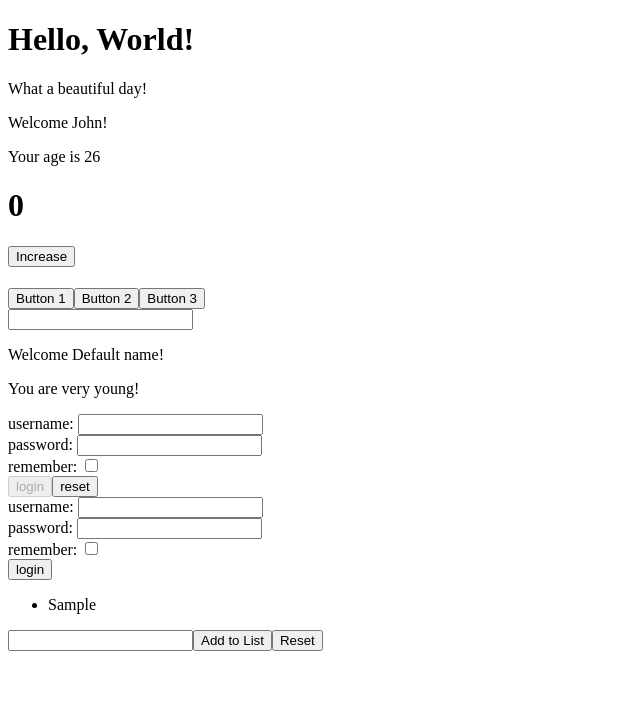
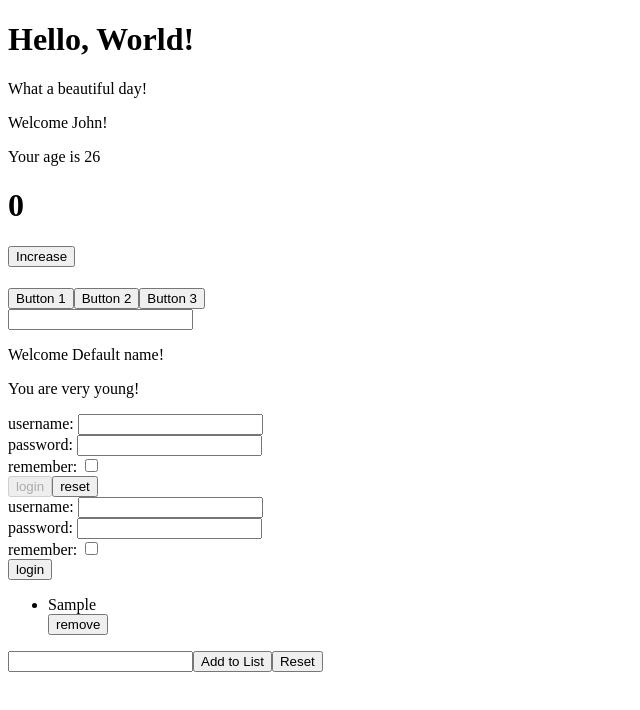
Before and after one commit to Aliberk17/react-exercises, a React (Create React App) app: page / in a window 1280 px wide. Both pictures are taken after typing "Sample" into the empty fields and a click on the button "Add to List". Shown: the top 710 px of the page, without its empty margins (0-640 px from the left). Built offline with nearby package versions, Linux system fonts and the light colour scheme.

Commit message:
Lists - 06

```diff
--- a/src/TodoList.js
+++ b/src/TodoList.js
@@ -27,12 +27,26 @@ export default class TodoList extends Component {
     });
   };
 
+  handleListItemRemoveClick = (item) => {
+    let newItems = this.state.items;
+    let index = newItems.indexOf(item);
+    newItems.splice(index, 1);
+    this.setState({
+      items: newItems,
+    });
+  };
+
   render() {
     return (
       <div>
         <ul>
           {this.state.items.map((item) => (
-            <li key={item}>{item}</li>
+            <div key={item}>
+              <li>{item}</li>
+              <button onClick={() => this.handleListItemRemoveClick(item)}>
+                remove
+              </button>
+            </div>
           ))}
         </ul>
         <input value={this.state.inputText} onChange={this.handleChange} />
```
